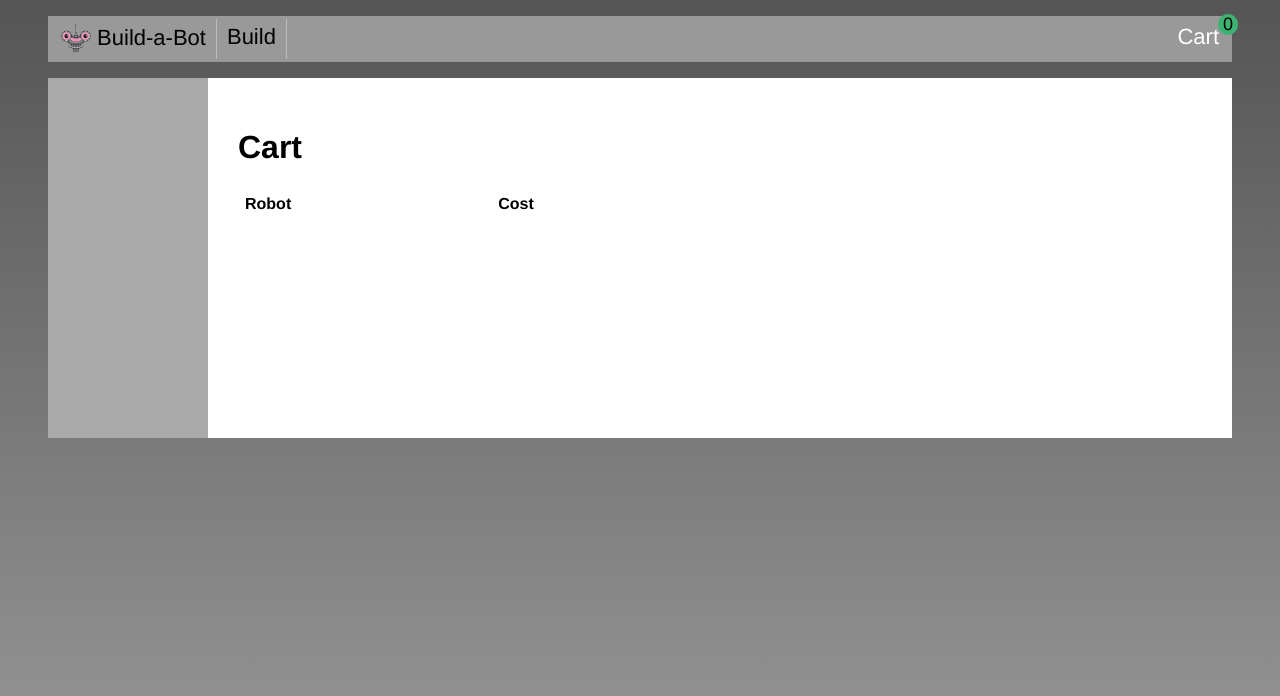
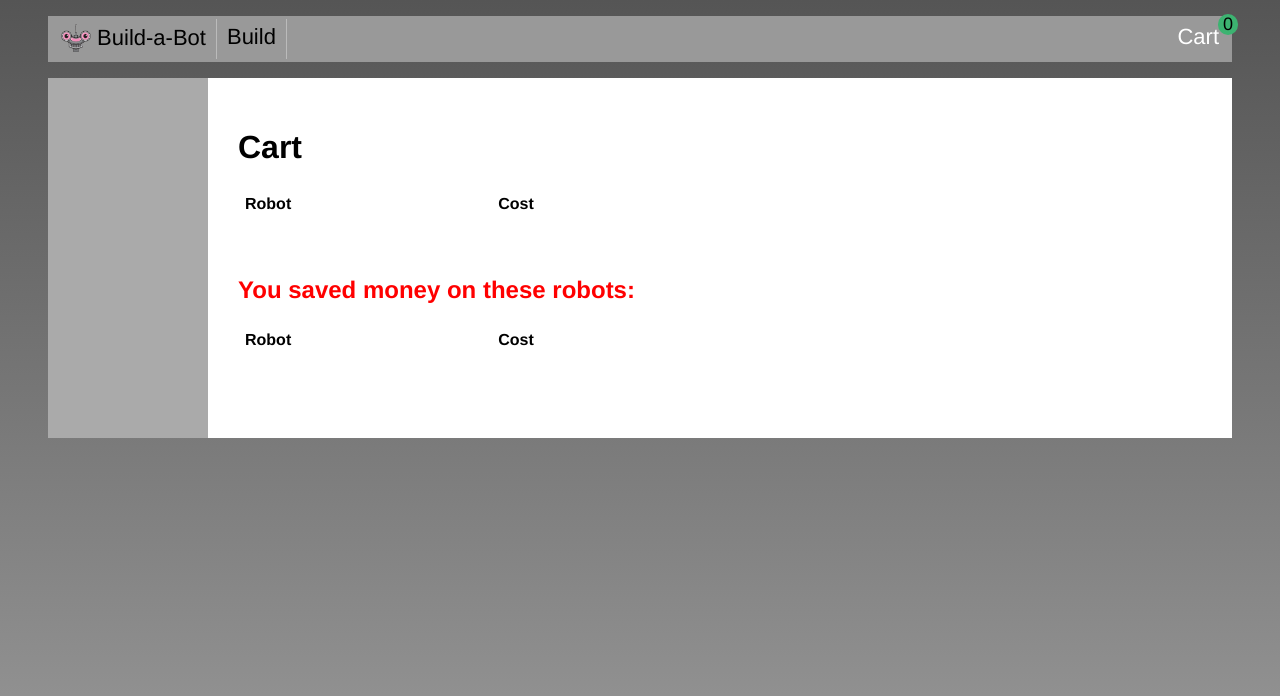
Before and after one commit to rmacca1511/vue-js-training-fundamentals, a Vue app: page /cart in a window 1280 px wide. Shown: the top 696 px of the page. Built offline with nearby package versions, Linux system fonts and the light colour scheme.

Commit message:
Added Sale and Accessing Namespaced Getters

```diff
--- a/src/cart/ShoppingCart.vue
+++ b/src/cart/ShoppingCart.vue
@@ -23,6 +23,31 @@
         </tr>
       </tbody>
     </table>
+    <br />
+    <br />
+    <h2 class="sale-title">You saved money on these robots:</h2>
+    <table>
+      <thead>
+        <tr>
+          <th class="robot-title">
+            Robot
+          </th>
+          <th class="cost">
+            Cost
+          </th>
+        </tr>
+      </thead>
+      <tbody>
+        <tr v-for="(robot, index) in cartSaleItems" :key="index">
+          <td class="robot-title">
+            {{robot.head.title}}
+          </td>
+          <td class="cost">
+            {{robot.cost}}
+          </td>
+        </tr>
+      </tbody>
+    </table>
  </div>
 </template>
 
@@ -32,6 +57,9 @@
   computed: {
     cart() {
       return this.$store.state.robots.cart;
+    },
+    cartSaleItems() {
+      return this.$store.getters['robots/cartSaleItems'];
     },
   },
 };
@@ -48,4 +76,7 @@
   .cost {
     text-align: right;
   }
+  .sale-title {
+    color: red;
+  }
 </style>
```
